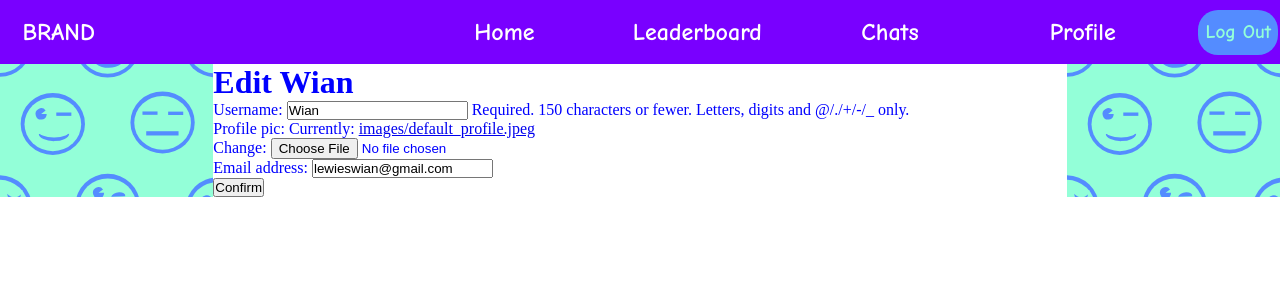
After one commit to walewies/Hive, a Django app: page /accounts/Wian/profile/edit in a window 1280 px wide. The commit adds this page. Shown: the top 300 px of the page. Run offline with Django 4.2, Linux system fonts and the light colour scheme; data comes from the database, SQL or seed files in the repository; both versions use the stored data as it was after the commit.

Commit message:
Allows user to edit profile and replaces usernames with slugs in urls.

```diff
--- a/accounts/models.py
+++ b/accounts/models.py
@@ -1,12 +1,18 @@
 from django.db import models
 from django.contrib import auth
 from django.utils import timezone
+from django.utils.text import slugify
 
 
 # Create your models here.
 class User(auth.models.AbstractUser, auth.models.PermissionsMixin):
 
     profile_pic = models.ImageField(upload_to="images/profiles/", default="images/default_profile.jpeg")
+    slug = models.SlugField(max_length=256)
+
+    def save(self, *args, **kwargs):
+        self.slug = self.username
+        super().save(*args, **kwargs)
 
     def __str__(self):
         return "@{}".format(self.username)
--- /dev/null
+++ b/accounts/templates/EditUserProfile.html
@@ -0,0 +1,14 @@
+{% extends 'base.html' %}
+
+{% block head_block %}
+<title>Edit {{ user.username }}</title>
+{% endblock %}
+
+{% block body_block %}
+<h1>Edit {{ user.username }}</h1>
+<form method="POST" enctype="multipart/form-data">
+    {% csrf_token %}
+    {{ form.as_p }}
+    <button type="submit">Confirm</button>
+</form>
+{% endblock %}
--- a/accounts/templates/UserProfile.html
+++ b/accounts/templates/UserProfile.html
@@ -7,4 +7,8 @@
 {% block body_block %}
 <h1>{{ user.username }}</h1>
 <img src="{{ user.profile_pic.url }}" alt="profile_pic">
+<br>
+<a href="{% url 'accounts:logout' %}"><button class="button">Log Out</button></a>
+<br>
+<a href="{% url 'accounts:edit_profile' user.slug %}">Edit Profile</a>
 {% endblock %}
--- a/accounts/urls.py
+++ b/accounts/urls.py
@@ -8,5 +8,6 @@ urlpatterns = [
     path('login/', views.MyLoginView.as_view(),name='login'),
     path('logout/', auth_views.LogoutView.as_view(), name="logout"),
     path('signup/', views.SignUp.as_view(), name="signup"),
-    path('<str:username>/profile', views.ProfileView.as_view(), name="profile")
+    path('<slug:slug>/profile', views.ProfileView.as_view(), name="profile"),
+    path('<slug:slug>/profile/edit', views.EditProfileView.as_view(), name="edit_profile")
 ]
--- a/accounts/views.py
+++ b/accounts/views.py
@@ -1,8 +1,10 @@
 from django.contrib.auth import login, logout
 from django.urls import reverse_lazy
-from django.views.generic import CreateView, DetailView, TemplateView, ListView
+from django.views.generic import CreateView, DetailView, TemplateView, ListView, UpdateView
 from django.contrib.auth.views import LoginView
 from django.contrib.auth import get_user_model
+from django.http import HttpResponseRedirect
+from django.utils.text import slugify
 from . import forms
 
 # Create your views here.
@@ -23,3 +25,11 @@ class ProfileView(TemplateView):
         # Add in a QuerySet
         context['user'] = self.request.user
         return context
+
+class EditProfileView(UpdateView):
+    model = get_user_model()
+    template_name = "EditUserProfile.html"
+    fields = ("username", "profile_pic", "email")
+
+    def get_success_url(self):
+        return reverse_lazy("accounts:profile", kwargs={"slug": self.request.user.slug })
--- a/templates/base.html
+++ b/templates/base.html
@@ -16,7 +16,7 @@
             <div class="nav-div" id="leaderboard"><a class="links" href="">Leaderboard</a></div>
             {% if user.is_authenticated %}
             <div class="nav-div" id="chats"><a class="links" href="">Chats</a></div>
-            <div class="nav-div" id="profile"><a class="links" href="{% url 'accounts:profile' user.username %}">Profile</a></div>
+            <div class="nav-div" id="profile"><a class="links" href="{% url 'accounts:profile' user.slug %}">Profile</a></div>
             <div class="nav-btn"><a href="{% url 'accounts:logout' %}"><button class="button">Log Out</button></a></div>
             {% else %}
             <div class="nav-btn"><a href="{% url 'accounts:login' %}"><button class="button">Log In</button></a></div>
```
Also changed, not shown: accounts/migrations/0001_initial.py, accounts/migrations/0002_alter_user_slug.py, accounts/migrations/0003_alter_user_profile_pic.py (deleted), accounts/migrations/0004_alter_user_profile_pic.py (deleted), accounts/migrations/0005_alter_user_profile_pic.py (deleted), db.sqlite3, media/images/profiles/BoomSeissoen.jpeg (added), media/images/profiles/axial-tilt.png (added), media/images/profiles/hardekool_logo.jpg (deleted).
